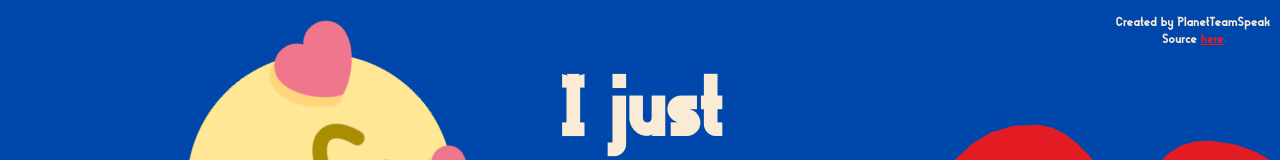
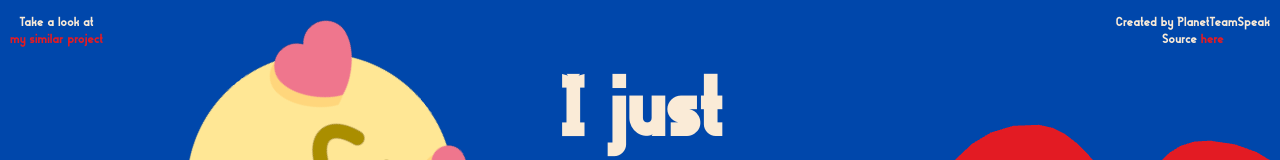
Before and after one commit to PlanetTeamSpeakk/YoureMine, a plain HTML site: page index.html in a window 1280 px wide. Shown: the top 160 px of the page. Drawn offline with nearby package versions, Linux system fonts and the light colour scheme; animation ran at ten frames a second.

Commit message:
Add link to similar project
And styled links a bit.

```diff
--- a/data/style.css
+++ b/data/style.css
@@ -1,14 +1,6 @@
 @font-face {
   font-family: Gilbert;
   src: url(gilbert.otf);
-}
-
-a {
-  color: #E31B23;
-}
-
-a:visited {
-  color: #E60073;
 }
 
 canvas {
@@ -68,7 +60,28 @@ h4 {
 footer {
   position: fixed;
   font-size: 1.65vh;
+  width: fit-content;
   top: 0;
+}
+
+footer#left {
+  left: 10px;
+}
+
+footer#right {
   right: 10px;
-  width: fit-content;
 }
+
+a {
+  color: #E31B23;
+  text-decoration: underline solid transparent;
+  transition: 300ms ease;
+}
+
+a:hover {
+  text-decoration: underline solid currentcolor;
+}
+
+a:visited {
+  color: #E60073;
+}
--- a/index.html
+++ b/index.html
@@ -32,7 +32,10 @@
       <h3 data-aos="fade-down" data-aos-delay="1550">let you</h3>
       <h4 data-aos="fade-down" data-aos-delay="2200">know you're</h4>
       <h1 class="glow" data-aos="zoom-in" data-aos-duration="500">MINE</h1>
-      <footer>
+      <footer id="left">
+        <p>Take a look at<br><a href="https://uregay.lol">my similar project</a></p>
+      </footer>
+      <footer id="right">
         <p>Created by PlanetTeamSpeak<br>Source <a href="https://github.com/PlanetTeamSpeakk/YoureMine">here</a></p>
       </footer>
     </div>
```
